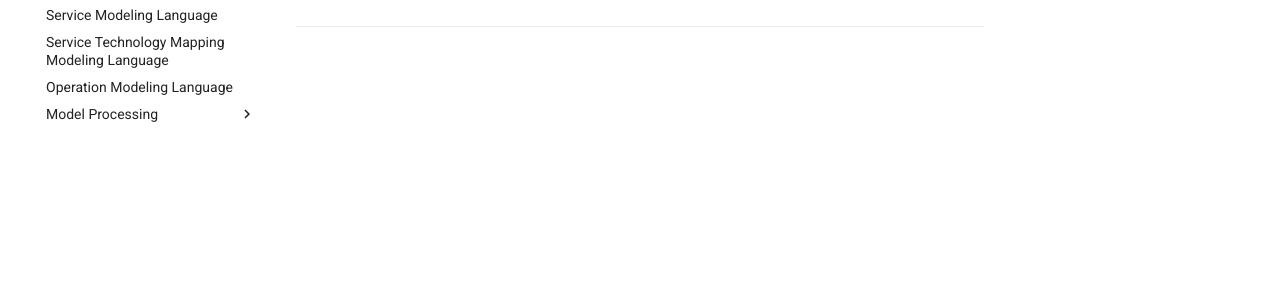
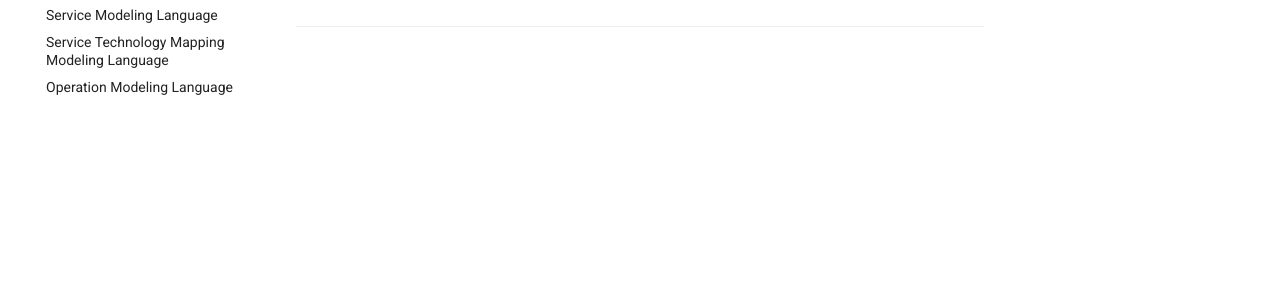
Before and after one commit to SeelabFhdo/lemma-docs, an MkDocs documentation site: the page built from docs/user-guide/index.md, in a window 1280 px wide. Shown: the part 252-550 px from the top of the page. Built offline with MkDocs 1.6.1 and Material for MkDocs 9.7.7, drawn with Linux system fonts in a browser that asks for light colours; comment, search, counter and statistics services are not loaded.

Commit message:
Temporarily exclude model processing from User Guide

```diff
--- a/mkdocs.yml
+++ b/mkdocs.yml
@@ -65,9 +65,9 @@ nav:
     - 'Service Modeling Language': 'user-guide/service-modeling-language/index.md'
     - 'Service Technology Mapping Modeling Language': 'user-guide/service-technology-mapping-modeling-language/index.md'
     - 'Operation Modeling Language': 'user-guide/operation-modeling-language/index.md'
-    - 'Model Processing':
-      - 'Introduction': 'user-guide/model-processing/index.md'
-      - 'Static Analysis': 'user-guide/model-processing/static-analysis/index.md'
+#    - 'Model Processing':
+#      - 'Introduction': 'user-guide/model-processing/index.md'
+#      - 'Static Analysis': 'user-guide/model-processing/static-analysis/index.md'
   - 'Developer Guide':
     - 'Introduction': 'developer-guide/index.md'
     - 'Coding Style': 'developer-guide/coding-style/index.md'
```
